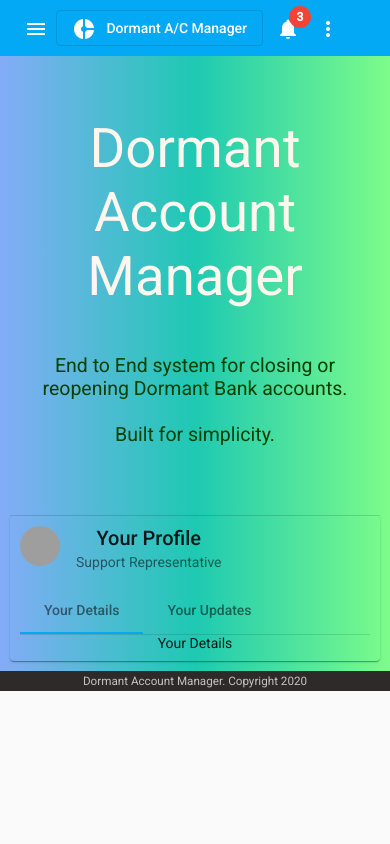
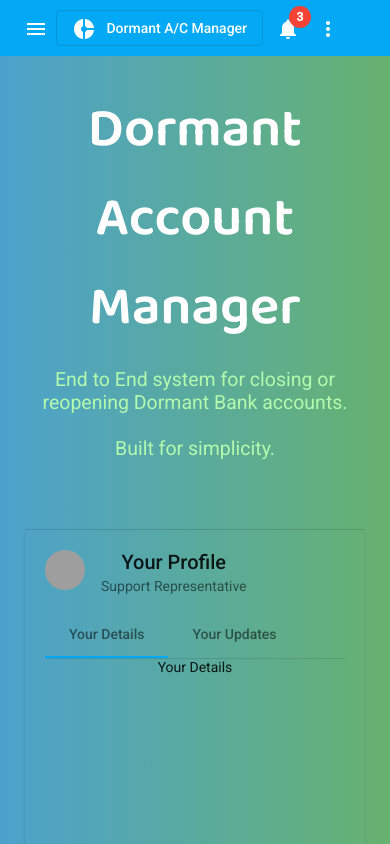
Before and after one commit to sprtkd/resource-dashboard, an Angular app: page /home in a window 390 px wide. Built offline with nearby package versions, Linux system fonts and the light colour scheme; grey boxes are pictures that could not be loaded.

Commit message:
ui fixes

```diff
--- a/src/app/dashboard/common/file-import/file-import.component.css
+++ b/src/app/dashboard/common/file-import/file-import.component.css
@@ -9,6 +9,5 @@
 
 .upload-main-card {
     background: inherit;
-    box-shadow: inset 0 0 2000px rgba(255, 255, 255, 0.767);
     padding: 20px;
 }
--- a/src/app/landing/landing.component.css
+++ b/src/app/landing/landing.component.css
@@ -1,15 +1,17 @@
 .landing-container {
     all: revert;
     text-align: center;
-    display: block;
+
     line-height: normal;
     padding: 10px;
-    background: linear-gradient(to right, rgb(132, 172, 248), rgb(30, 201, 178), rgb(125, 252, 138));
+    background: linear-gradient(to right, #4ca2cd, #67B26F);
+    min-height: 100%;
 }
 
 @media only screen and (max-width: 600px) {
     .landing-title {
         font-size: 14vw;
+        padding-top: 20px;
     }
     .landing-text {
         font-size: 5vw;
@@ -19,6 +21,7 @@
 @media only screen and (min-width: 600px) {
     .landing-title {
         font-size: 6vw;
+        padding-top: 50px;
     }
     .landing-text {
         font-size: 1.75vw;
@@ -26,12 +29,14 @@
 }
 
 .landing-title {
-    color: rgb(255, 247, 238);
+    color: rgb(255, 255, 255);
     font-weight: 400;
-    padding-top: 50px;
+
+    font-family: 'Baloo Bhai 2', cursive;
 }
 
 .landing-text {
-    color: rgb(5, 65, 0);
+    color: rgb(179, 250, 173);
     text-align: center;
+    padding: 15px;
 }
--- a/src/app/landing/landing.component.html
+++ b/src/app/landing/landing.component.html
@@ -1,8 +1,6 @@
 <div class="landing-container">
     <div class="landing-title">Dormant Account Manager</div>
     <div class="landing-text">
-        <br>
-        <br>
         <div>End to End system for closing or reopening Dormant Bank accounts.</div>
         <br>
         <div>Built for simplicity.</div>
@@ -12,7 +10,7 @@
 
         <mat-divider></mat-divider>
 
-            <app-profile></app-profile>
+        <app-profile></app-profile>
 
     </div>
 
--- a/src/app/landing/login/login.component.css
+++ b/src/app/landing/login/login.component.css
@@ -1,14 +1,14 @@
-#login-div{
+#login-div {
     text-align: center;
-    height: 90%;
-    background: linear-gradient(to right, rgb(132, 172, 248), rgb(30, 201, 178), rgb(125, 252, 138));
+    height: 100%;
+    background: linear-gradient(to right, #ddd6f3, #faaca8);
 }
 
-.login-input{
+.login-input {
     width: 100%;
 }
 
-.login-card{
+.login-card {
     min-width: 300px;
     background: inherit;
     box-shadow: inset 0 0 7000px rgba(253, 253, 253, 0.842);
--- a/src/app/landing/profile/profile.component.css
+++ b/src/app/landing/profile/profile.component.css
@@ -4,6 +4,7 @@
   margin: 50px;
   text-align: center;
   background: inherit;
+  min-height: 500px;
 }
 
 @media only screen and (min-width: 600px) {
@@ -15,7 +16,7 @@
 
 @media only screen and (max-width: 600px) {
   .profile-card {
-    padding: 10px;
+    padding: 20px;
     margin: 0px;
   }
 }
--- a/src/app/landing/register/register.component.css
+++ b/src/app/landing/register/register.component.css
@@ -6,4 +6,5 @@
     line-height: normal;
     font-size: x-large;
     height: 70%;
+    background: linear-gradient(to right, #ddd6f3, #faaca8);
 }
--- a/src/index.html
+++ b/src/index.html
@@ -8,6 +8,7 @@
   <link rel="icon" type="image/x-icon" href="favicon.ico">
   <link href="https://fonts.googleapis.com/css?family=Roboto:300,400,500&amp;display=swap" rel="stylesheet">
   <link href="https://fonts.googleapis.com/icon?family=Material+Icons" rel="stylesheet">
+  <link href="https://fonts.googleapis.com/css2?family=Baloo+Bhai+2:wght@600&display=swap" rel="stylesheet">
   <link rel="manifest" href="manifest.webmanifest">
   <meta name="theme-color" content="#1976d2">
 </head>
--- a/src/styles.css
+++ b/src/styles.css
@@ -28,7 +28,7 @@ body {
     left: 0;
     right: 0;
     bottom: 0;
-    box-shadow: inset 0 0 2000px rgba(255, 255, 255, 0.596);
-    filter: blur(10px);
+    box-shadow: inset 0 0 9000px rgba(255, 255, 255, 0.884);
+    filter: blur(30px);
     margin: -20px;
 }
```
